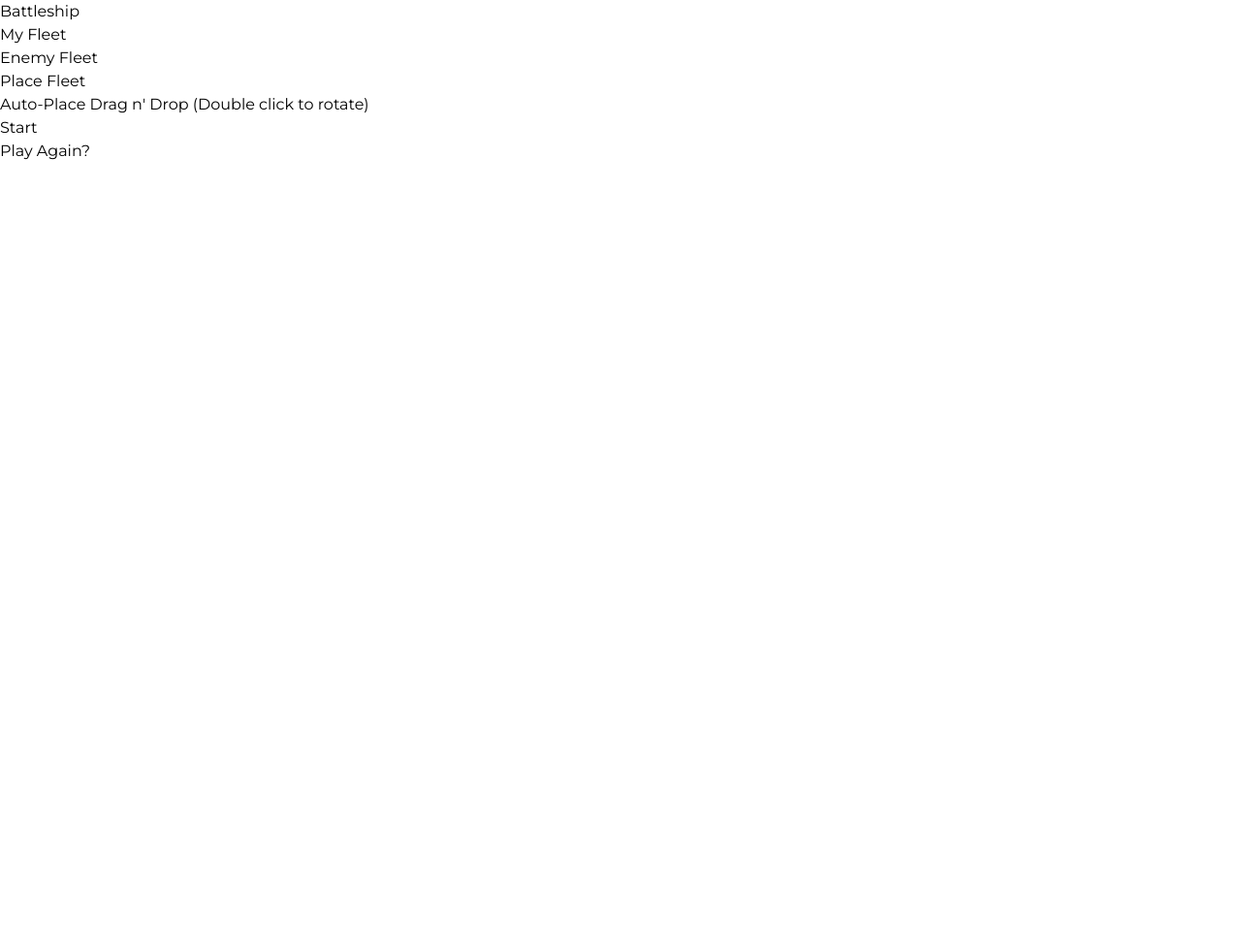
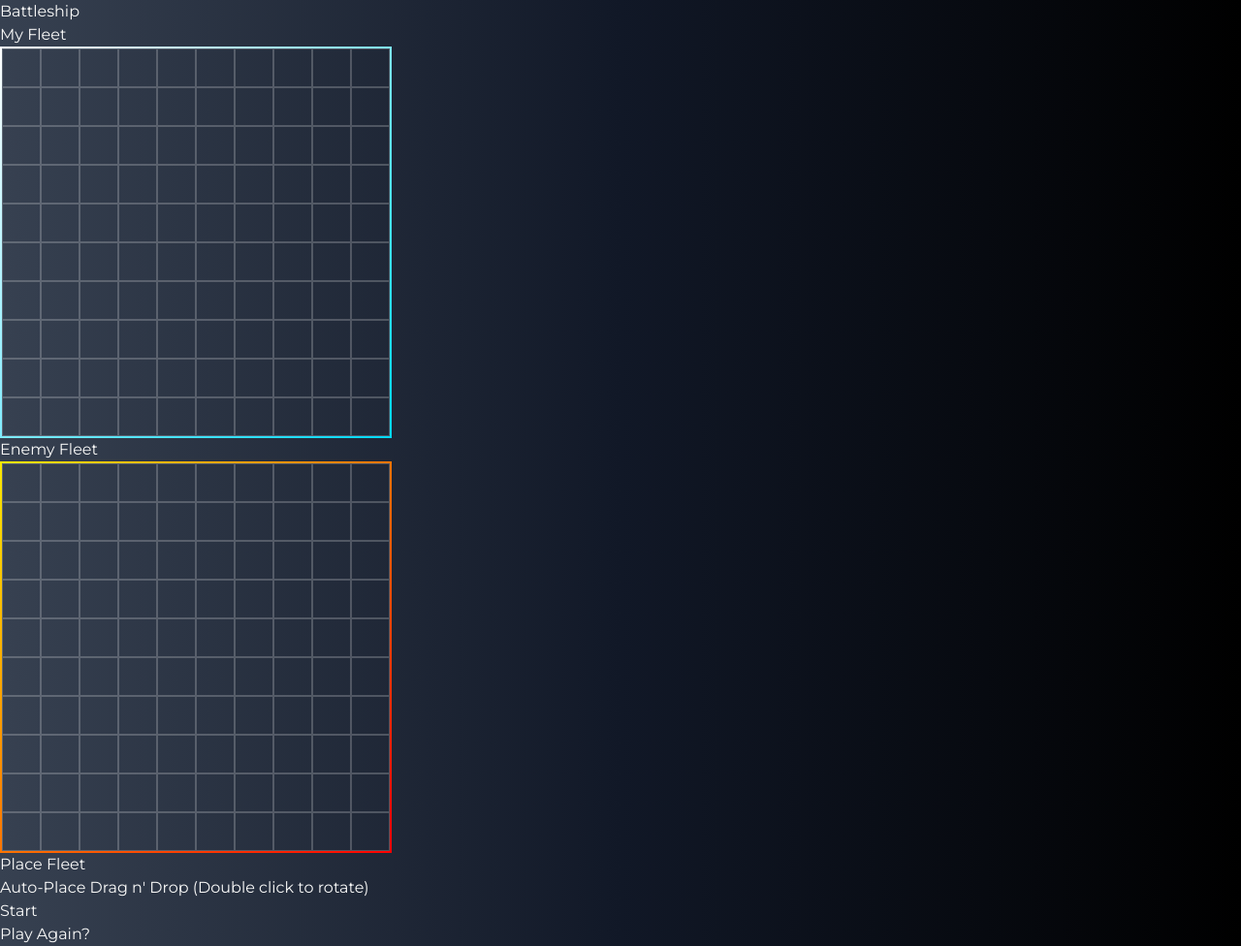
Before and after one commit to AngeloDiMortimer/battleship, a website built with webpack: page dist/index.html in a window 1280 px wide. Shown: the whole page at 97% size. Before the commit the page ends 800 px from the top, so only its background shows below. Built offline with Linux system fonts and the light colour scheme.

Commit message:
grid basic styling done

```diff
--- a/src/style/style.css
+++ b/src/style/style.css
@@ -4,4 +4,38 @@
 
 body {
     font-family: 'Montserrat', sans-serif;
+    background: linear-gradient(to right, rgb(55, 65, 81), rgb(17, 24, 39), rgb(0, 0, 0));
+    color: #FAFAF9;
 }
+
+.grid {
+    grid-template-columns: repeat(auto-fit, minmax(2.5rem, 1fr));
+    border: 2px solid;
+    border-image-slice: 1;
+    border-image-source: linear-gradient(-45deg, #00d9ff, #fff);
+    cursor: none;
+    width: 25rem;
+    height: 25rem;
+    grid-gap: 0;
+    box-sizing: content-box;
+}
+
+.p2-grid {
+    border-image-source: linear-gradient(-45deg, red, #fae900);;
+}
+
+.grid-cell {
+    border: 1px solid rgba(255,255,255,0.211765);
+    width: 2.5rem;
+    height: 2.5rem;
+}
+
+.grid-cell:hover {
+    background-color: #00c1fc;
+    box-shadow: 0px 0px 5px 0px #00c1fc;
+}
+
+.p2-grid .grid-cell:hover {
+    background-color: #DC2626;
+    box-shadow: 0px 0px 5px 0px #DC2626;
+}
```
Also changed, not shown: dist/bundle.js.
